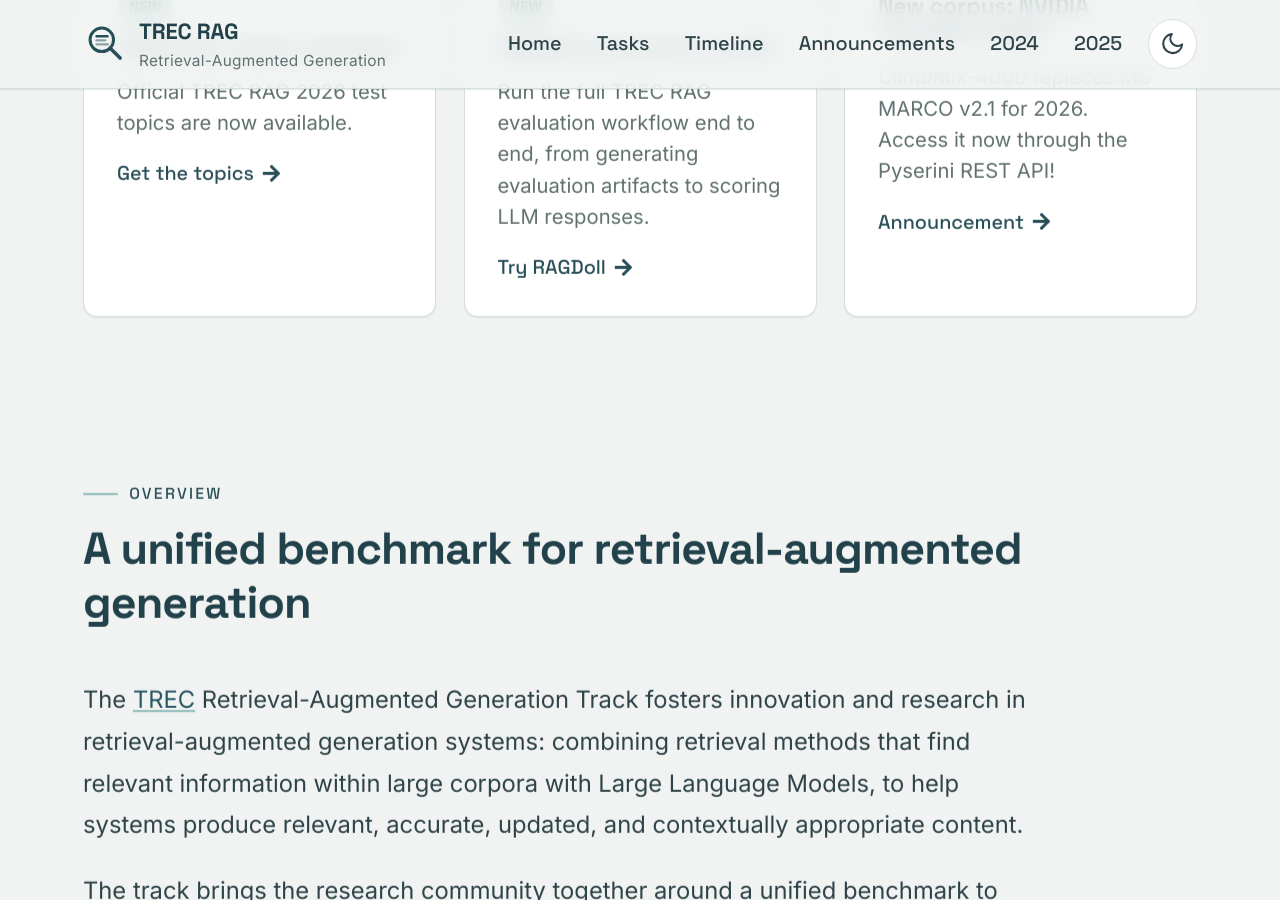
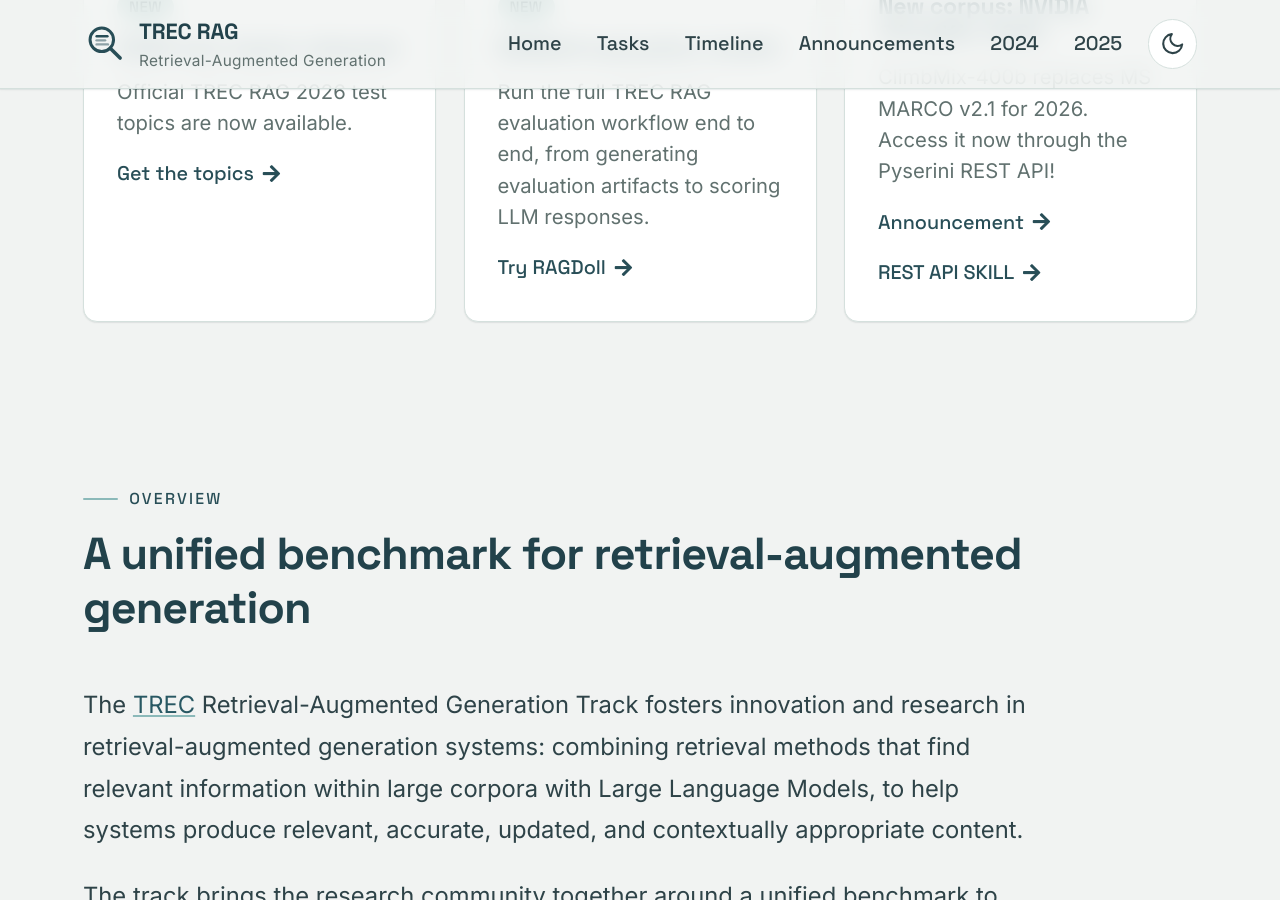
Before and after one commit to TREC-RAG/trec-rag.github.io, a Jekyll site: the page built from docs/index.md, in a window 1280 px wide and 900 px high, scrolled down 1261 px. Built offline with Jekyll 4.4.1, drawn with Linux system fonts in a browser that asks for light colours; cached includes are drawn as plain includes.

Commit message:
Add secondary link to news cards

```diff
--- a/docs/_data/home.yml
+++ b/docs/_data/home.yml
@@ -51,6 +51,8 @@
     body: "ClimbMix-400b replaces MS MARCO v2.1 for 2026. Access it now through the Pyserini REST API!"
     url: "https://x.com/TREC_RAG/status/2055319930766053632"
     cta: "Announcement"
+    secondary_url: "https://github.com/TREC-RAG/trec-rag-skills/tree/main/skills/pyserini-rest-api"
+    secondary_cta: "REST API SKILL"
 
 # Mission / overview (HTML allowed via block scalars)
 overview:
--- a/docs/_layouts/landing.html
+++ b/docs/_layouts/landing.html
@@ -48,6 +48,7 @@
         </div>
         <p>{{ n.body }}</p>
         {% if n.url %}<a class="trec-cardlink" href="{{ n.url }}">{{ n.cta | default: "Learn more" }} <i class="fas fa-arrow-right" aria-hidden="true"></i></a>{% endif %}
+        {% if n.secondary_url %}<a class="trec-cardlink" href="{{ n.secondary_url }}">{{ n.secondary_cta | default: "Learn more" }} <i class="fas fa-arrow-right" aria-hidden="true"></i></a>{% endif %}
       </div>
       {% endfor %}
     </div>
```
